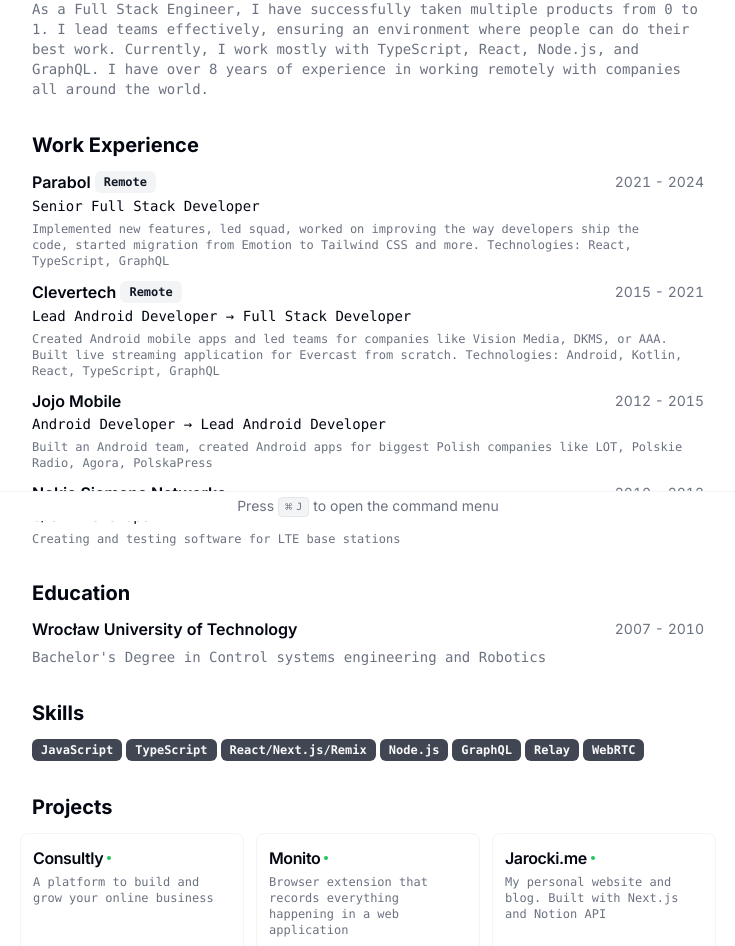
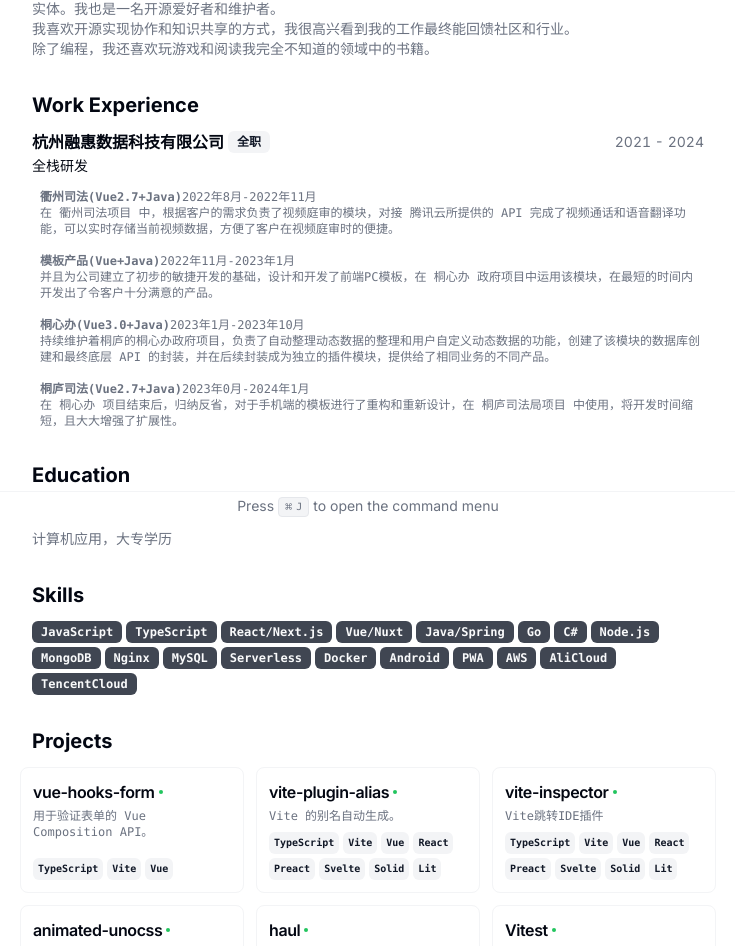
Before and after one commit to elonehoo/new-resume, a Next.js app: page / in a window 1280 px wide. Shown: the part 279-1225 px from the top of the page, without its empty margins (272-1007 px from the left). Built offline with nearby package versions, Linux system fonts and the light colour scheme.

Commit message:
chore: add resume

```diff
--- a/src/app/page.tsx
+++ b/src/app/page.tsx
@@ -87,15 +87,14 @@
             </div>
           </div>
 
-          <Avatar className="h-28 w-28">
+          {/* <Avatar className="h-28 w-28">
             <AvatarImage alt={RESUME_DATA.name} src={RESUME_DATA.avatarUrl} />
             <AvatarFallback>{RESUME_DATA.initials}</AvatarFallback>
-          </Avatar>
+          </Avatar> */}
         </div>
         <Section>
           <h2 className="text-xl font-bold">About</h2>
-          <p className="text-pretty font-mono text-sm text-muted-foreground">
-            {RESUME_DATA.summary}
+          <p className="text-pretty font-mono text-sm text-muted-foreground" dangerouslySetInnerHTML={{ __html: RESUME_DATA.summary }}>
           </p>
         </Section>
         <Section>
@@ -132,7 +131,16 @@
                   </h4>
                 </CardHeader>
                 <CardContent className="mt-2 text-xs">
-                  {work.description}
+                  <ul className="ml-2">
+                    {work.description.map((line) => (
+                      <li className="mt-4" key={line.name}>
+                        <span className="font-semibold">{line.name}</span>
+                        <span className="text-gray-500">{line.time}</span>
+                        <br />
+                        {line.content}
+                      </li>
+                    ))}
+                  </ul>
                 </CardContent>
               </Card>
             );
--- a/src/data/resume-data.tsx
+++ b/src/data/resume-data.tsx
@@ -20,259 +20,201 @@
 import { GitHubIcon, LinkedInIcon, XIcon } from "@/components/icons";
 
 export const RESUME_DATA = {
-  name: "Bartosz Jarocki",
-  initials: "BJ",
-  location: "Wrocław, Poland, CET",
-  locationLink: "https://www.google.com/maps/place/Wrocław",
+  name: "胡成晔",
+  location: "杭州融惠数据科技有限公司全栈研发",
   about:
-    "Full Stack Engineer focused on building products with extra attention to detail",
+    "懂点java，喜欢写页面的程序员。",
   summary:
-    "As a Full Stack Engineer, I have successfully taken multiple products from 0 to 1. I lead teams effectively, ensuring an environment where people can do their best work. Currently, I work mostly with TypeScript, React, Node.js, and GraphQL. I have over 8 years of experience in working remotely with companies all around the world.",
-  avatarUrl: "https://avatars.githubusercontent.com/u/1017620?v=4",
-  personalWebsiteUrl: "https://jarocki.me",
+    "我叫胡成晔，一个喜欢开源的程序员。 我真的很喜欢将我脑海中的想法变成现实，变成每个人都可以看到的实体。我也是一名开源爱好者和维护者。 <br/>我喜欢开源实现协作和知识共享的方式，我很高兴看到我的工作最终能回馈社区和行业。<br/>除了编程，我还喜欢玩游戏和阅读我完全不知道的领域中的书籍。",
+  personalWebsiteUrl: "https://elonehoo.me",
   contact: {
-    email: "bartosz.jarocki@hey.com",
-    tel: "+48530213401",
+    email: "hi@elonehoo.me",
+    tel: "+17605818915",
     social: [
       {
         name: "GitHub",
-        url: "https://github.com/BartoszJarocki",
+        url: "https://github.com/elonehoo",
         icon: GitHubIcon,
       },
-      {
-        name: "LinkedIn",
-        url: "https://www.linkedin.com/in/bjarocki/",
-        icon: LinkedInIcon,
-      },
+
       {
         name: "X",
-        url: "https://x.com/BartoszJarocki",
+        url: "https://x.com/elonehoo",
         icon: XIcon,
       },
     ],
   },
   education: [
     {
-      school: "Wrocław University of Technology",
-      degree: "Bachelor's Degree in Control systems engineering and Robotics",
-      start: "2007",
-      end: "2010",
+      school: "杭州科技职业技术学院",
+      degree: "计算机应用，大专学历",
+      start: "2019 年 9 月",
+      end: "2022 年 6 月",
     },
   ],
   work: [
     {
-      company: "Parabol",
-      link: "https://parabol.co",
-      badges: ["Remote"],
-      title: "Senior Full Stack Developer",
+      company: "杭州融惠数据科技有限公司",
+      link: "https://www.zhipin.com/gongsi/78e60e736885b2163nB429W5FA~~.html",
+      badges: ["全职"],
+      title: "全栈研发",
       logo: ParabolLogo,
       start: "2021",
       end: "2024",
-      description:
-        "Implemented new features, led squad, worked on improving the way developers ship the code, started migration from Emotion to Tailwind CSS and more. Technologies: React, TypeScript, GraphQL",
+      description:[
+        {
+          name: '衢州司法(Vue2.7+Java)',
+          time:'2022年8月-2022年11月',
+          content: '在 衢州司法项目 中，根据客户的需求负责了视频庭审的模块，对接 腾讯云所提供的 API 完成了视频通话和语音翻译功能，可以实时存储当前视频数据，方便了客户在视频庭审时的便捷。'
         },
         {
-      company: "Clevertech",
-      link: "https://clevertech.biz",
-      badges: ["Remote"],
-      title: "Lead Android Developer → Full Stack Developer",
-      logo: ClevertechLogo,
-      start: "2015",
-      end: "2021",
-      description:
-        "Created Android mobile apps and led teams for companies like Vision Media, DKMS, or AAA. Built live streaming application for Evercast from scratch. Technologies: Android, Kotlin, React, TypeScript, GraphQL",
+          name: '模板产品(Vue+Java)',
+          time:'2022年11月-2023年1月',
+          content: '并且为公司建立了初步的敏捷开发的基础，设计和开发了前端PC模板，在 桐心办 政府项目中运用该模块，在最短的时间内开发出了令客户十分满意的产品。'
         },
         {
-      company: "Jojo Mobile",
-      link: "https://bsgroup.eu/",
-      badges: [],
-      title: "Android Developer → Lead Android Developer",
-      logo: JojoMobileLogo,
-      start: "2012",
-      end: "2015",
-      description:
-        "Built an Android team, created Android apps for biggest Polish companies like LOT, Polskie Radio, Agora, PolskaPress",
+          name: '桐心办(Vue3.0+Java)',
+          time:'2023年1月-2023年10月',
+          content: '持续维护着桐庐的桐心办政府项目，负责了自动整理动态数据的整理和用户自定义动态数据的功能，创建了该模块的数据库创建和最终底层 API 的封装，并在后续封装成为独立的插件模块，提供给了相同业务的不同产品。'
         },
         {
-      company: "Nokia Siemens Networks",
-      link: "https://www.nokia.com",
-      badges: [],
-      title: "C/C++ Developer",
-      logo: NSNLogo,
-      start: "2010",
-      end: "2012",
-      description: "Creating and testing software for LTE base stations",
+          name: '桐庐司法(Vue2.7+Java)',
+          time:'2023年0月-2024年1月',
+          content: '在 桐心办 项目结束后，归纳反省，对于手机端的模板进行了重构和重新设计，在 桐庐司法局项目 中使用，将开发时间缩短，且大大增强了扩展性。'
+        }
+      ]
+
     },
   ],
   skills: [
     "JavaScript",
     "TypeScript",
-    "React/Next.js/Remix",
+    "React/Next.js",
+    "Vue/Nuxt",
+    "Java/Spring",
+    "Go",
+    "C#",
     "Node.js",
-    "GraphQL",
-    "Relay",
-    "WebRTC",
+    "MongoDB",
+    "Nginx",
+    "MySQL",
+    "Serverless",
+    "Docker",
+    "Android",
+    "PWA",
+    "AWS",
+    "AliCloud",
+    "TencentCloud"
   ],
   projects: [
     {
-      title: "Consultly",
+      title: "vue-hooks-form",
       techStack: [
-        "Side Project",
         "TypeScript",
-        "Next.js",
         "Vite",
-        "GraphQL",
-        "WebRTC",
+        "Vue",
       ],
-      description: "A platform to build and grow your online business",
+      description: "用于验证表单的 Vue Composition API。",
       logo: ConsultlyLogo,
       link: {
-        label: "consultly.com",
-        href: "https://consultly.com/",
+        label: "docs",
+        href: "https://form.elonehoo.me/",
       },
     },
     {
-      title: "Monito",
-      techStack: ["Side Project", "TypeScript", "Next.js", "Browser Extension"],
-      description:
-        "Browser extension that records everything happening in a web application",
-      logo: MonitoLogo,
+      title: "vite-plugin-alias",
+      techStack: [
+        "TypeScript",
+        "Vite",
+        "Vue",
+        "React",
+        "Preact",
+        "Svelte",
+        "Solid",
+        "Lit",
+      ],
+      description: "Vite 的别名自动生成。",
+      logo: ConsultlyLogo,
       link: {
-        label: "monito.dev",
-        href: "https://monito.dev/",
+        label: "npm",
+        href: "https://www.npmjs.com/package/vite-plugin-alias",
       },
     },
     {
-      title: "Jarocki.me",
-      techStack: ["Side Project", "Next.js", "MDX"],
-      description:
-        "My personal website and blog. Built with Next.js and Notion API",
-      logo: JarockiMeLogo,
+      title: "vite-inspector",
+      techStack: [
+        "TypeScript",
+        "Vite",
+        "Vue",
+        "React",
+        "Preact",
+        "Svelte",
+        "Solid",
+        "Lit",
+      ],
+      description: "Vite跳转IDE插件",
+      logo: ConsultlyLogo,
       link: {
-        label: "github.com",
-        href: "https://jarocki.me/",
+        label: "npm",
+        href: "https://www.npmjs.com/package/vite-inspector",
       },
     },
     {
-      title: "Minimal",
-      techStack: ["Side Project", "Next.js", "Puppeteer"],
-      description:
-        "Minimalist calendars, habit trackers and planners generator",
-      logo: Minimal,
+      title: "animated-unocss",
+      techStack: [
+        "TypeScript",
+        "Vite",
+        "Vue",
+        "React",
+        "Preact",
+        "Svelte",
+        "Solid",
+        "Lit",
+      ],
+      description: "将 Animate.css 与 UnoCSS 一起使用的配置。",
+      logo: ConsultlyLogo,
       link: {
-        label: "useminimal.com",
-        href: "https://useminimal.com/",
+        label: "docs",
+        href: "https://animated-unocss.elonehoo.me/",
       },
     },
     {
-      title: "Barepapers",
-      techStack: ["Side Project", "Next.js", "Puppeteer"],
-      description:
-        "Generates beautiful wallpapers using random shapes and gradients",
-      logo: BarepapersLogo,
+      title: "haul",
+      techStack: [
+        "TypeScript",
+        "Vite",
+        "Vue",
+        "React",
+        "Preact",
+        "Svelte",
+        "Solid",
+        "Lit",
+      ],
+      description: "便捷且现代的请求发送器，支持多种请求方式且体积非常小。",
+      logo: ConsultlyLogo,
       link: {
-        label: "barepapers.com",
-        href: "https://barepapers.com/",
+        label: "docs",
+        href: "https://haul.elonehoo.me/",
       },
     },
     {
-      title: "Year progress",
-      techStack: ["Side Project", "TypeScript", "Next.js"],
-      description: "Tracks current year progress and displays a countdown",
-      logo: YearProgressLogo,
+      title: "Vitest",
+      techStack: [
+        "TypeScript",
+        "Vite",
+        "Vue",
+        "React",
+        "Preact",
+        "Svelte",
+        "Solid",
+        "Lit",
+      ],
+      description: "一个原生支持 Vite 的测试框架。非常快速！",
+      logo: ConsultlyLogo,
       link: {
-        label: "getyearprogress.com",
-        href: "https://getyearprogress.com/",
+        label: "docs",
+        href: "https://cn.vitest.dev/",
       },
-    },
-    {
-      title: "Parabol",
-      techStack: [
-        "Full Stack Developer",
-        "TypeScript",
-        "React",
-        "Node.js",
-        "GraphQL",
-      ],
-      description:
-        "The Agile meeting co-pilot that delivers better meetings with less effort",
-      logo: ParabolLogo,
-      link: {
-        label: "github.com",
-        href: "https://parabol.co/",
-      },
-    },
-    {
-      title: "Evercast",
-      techStack: [
-        "Lead Frontend Developer",
-
-        "TypeScript",
-        "React",
-        "Node.js",
-        "GraphQL",
-      ],
-      description:
-        "Creative collaboration platform that combines video conferencing and HD media streaming",
-      logo: EvercastLogo,
-      link: {
-        label: "evercast.us",
-        href: "https://www.evercast.us/",
-      },
-    },
-    {
-      title: "Mobile Vikings",
-      techStack: ["Lead Android Developer", "Android", "Kotlin"],
-      description:
-        "Android application for leading virtual mobile operator in Poland",
-      logo: MobileVikingsLogo,
-      link: {
-        label: "mobilevikings.pl",
-        href: "https://mobilevikings.pl/",
-      },
-    },
-    {
-      title: "Howdy",
-      techStack: ["Lead Android Developer", "Android", "Kotlin"],
-      description:
-        "Howdy is a place for you to join communities you care about",
-      logo: Howdy,
-      link: {
-        label: "play.google.com",
-        href: "https://howdy.co/",
-      },
-    },
-    {
-      title: "Tastycloud",
-      techStack: ["Lead Android Developer", "Android", "Kotlin"],
-      description:
-        "Android application for managing and displaying restaurant menus in kiosk mode",
-      logo: TastyCloudLogo,
-      link: {
-        label: "tastycloud.fr",
-        href: "https://www.tastycloud.fr/",
-      },
-    },
-    {
-      title: "Ambit",
-      techStack: ["Lead Android Developer", "Android", "Kotlin"],
-      description:
-        "Android application that helps with sharing your contact details",
-      logo: AmbitLogo,
-    },
-    {
-      title: "Bim",
-      techStack: ["Lead Android Developer", "Android", "Kotlin"],
-      description:
-        "Android application that helps with booking a table in a restaurants",
-      logo: BimLogo,
-    },
-    {
-      title: "Canal Digital GO",
-      techStack: ["Lead Android Developer", "Android", "Kotlin"],
-      description:
-        "Video streaming mobile application for Canal Digital subscribers",
-      logo: CDGOLogo,
     },
   ],
 } as const;
```
Also changed, not shown: 1 other file (tests, documents, lock files or other folders). Lines whose indentation alone changed are shown as unchanged.
